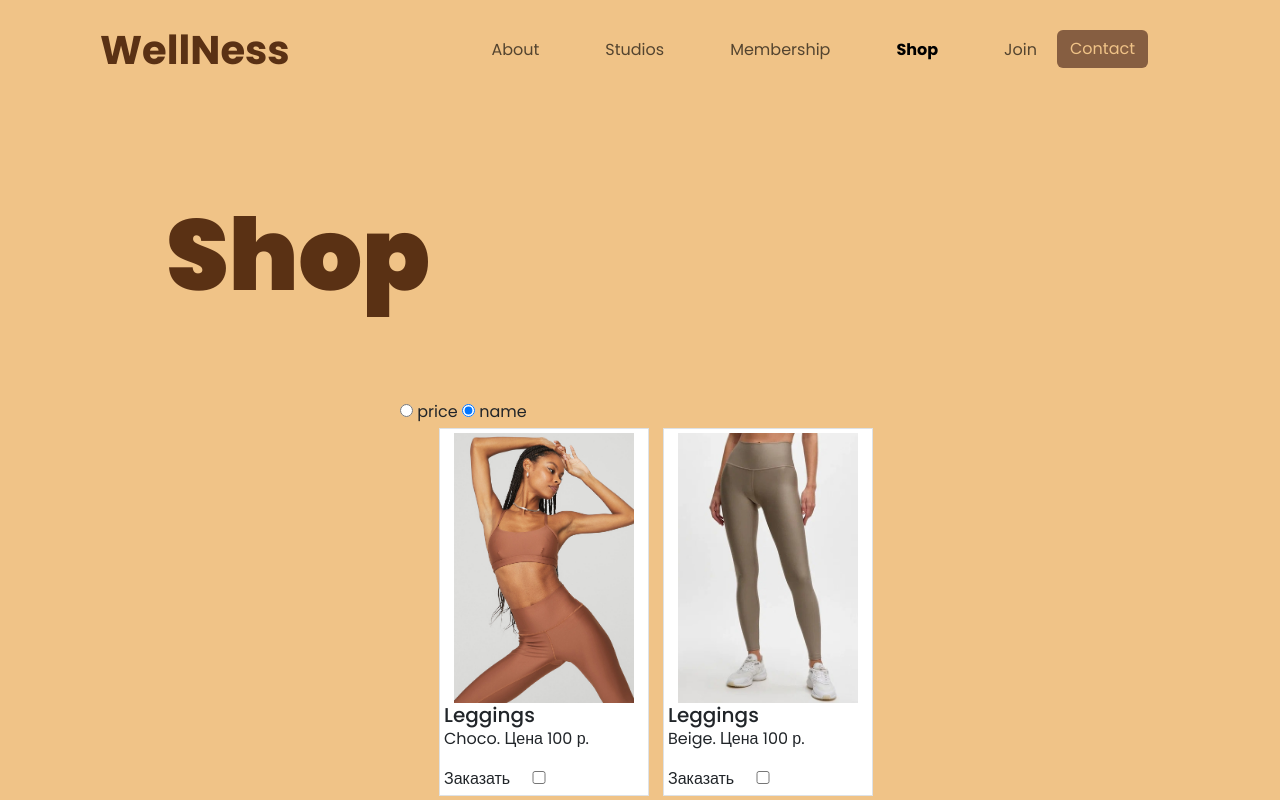
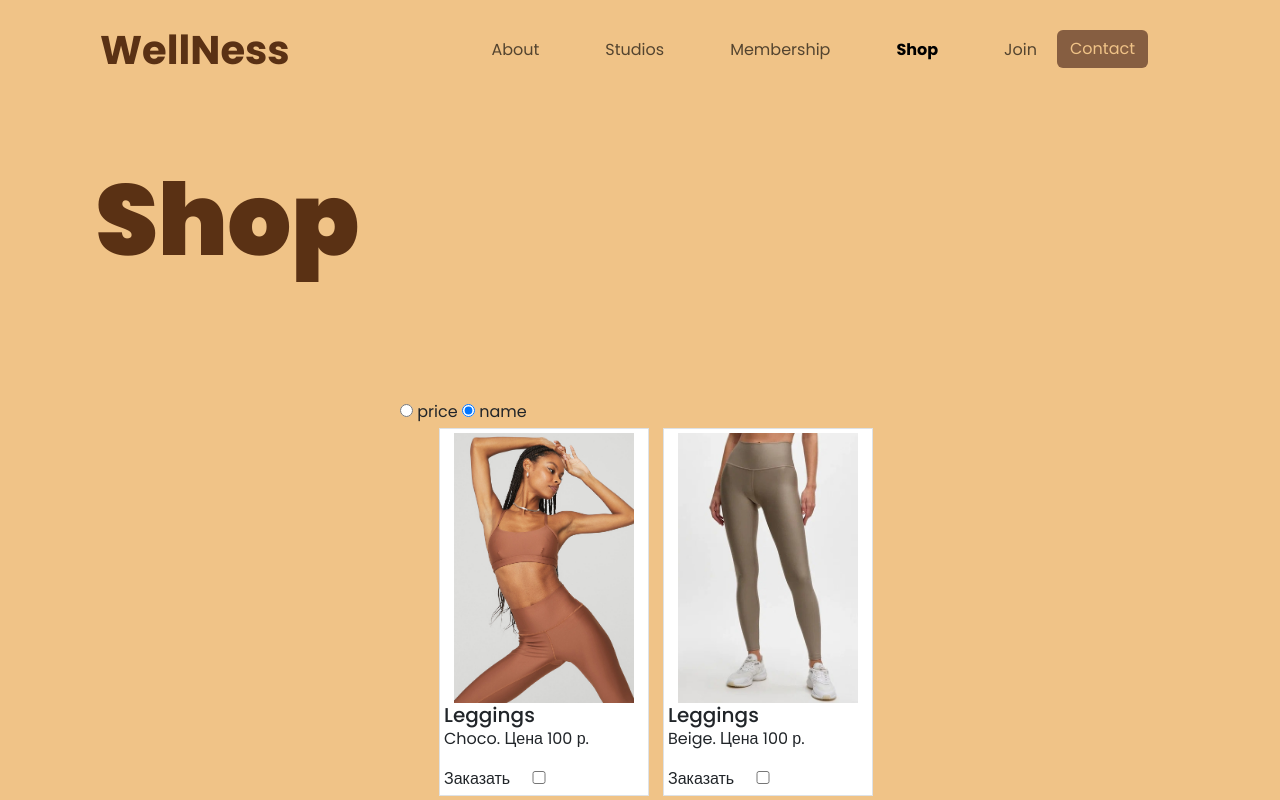
Before and after one commit to daryslotina/dary, a plain HTML site: page Project2/Shop.html in a window 1280 px wide. Shown: the top 800 px of the page. Drawn offline with nearby package versions, Linux system fonts and the light colour scheme.

Commit message:
Update style.css

```diff
--- a/Project2/style.css
+++ b/Project2/style.css
@@ -154,12 +154,17 @@ right: 250px;
     color: rgb(90, 49, 20);
     font-size: 100px;
     font-weight: 900;
-    text-align: right;
+    text-align: left;
     left: 50px;
     right: 800px;
 
     margin-top: 80px;
     margin-right: 50px;
+    padding: 7px;
+    max-width: 630px;
+    margin: 3%;
+    border-radius: 30px;
+    display: flex;
 }
 
 .text-about{
```
